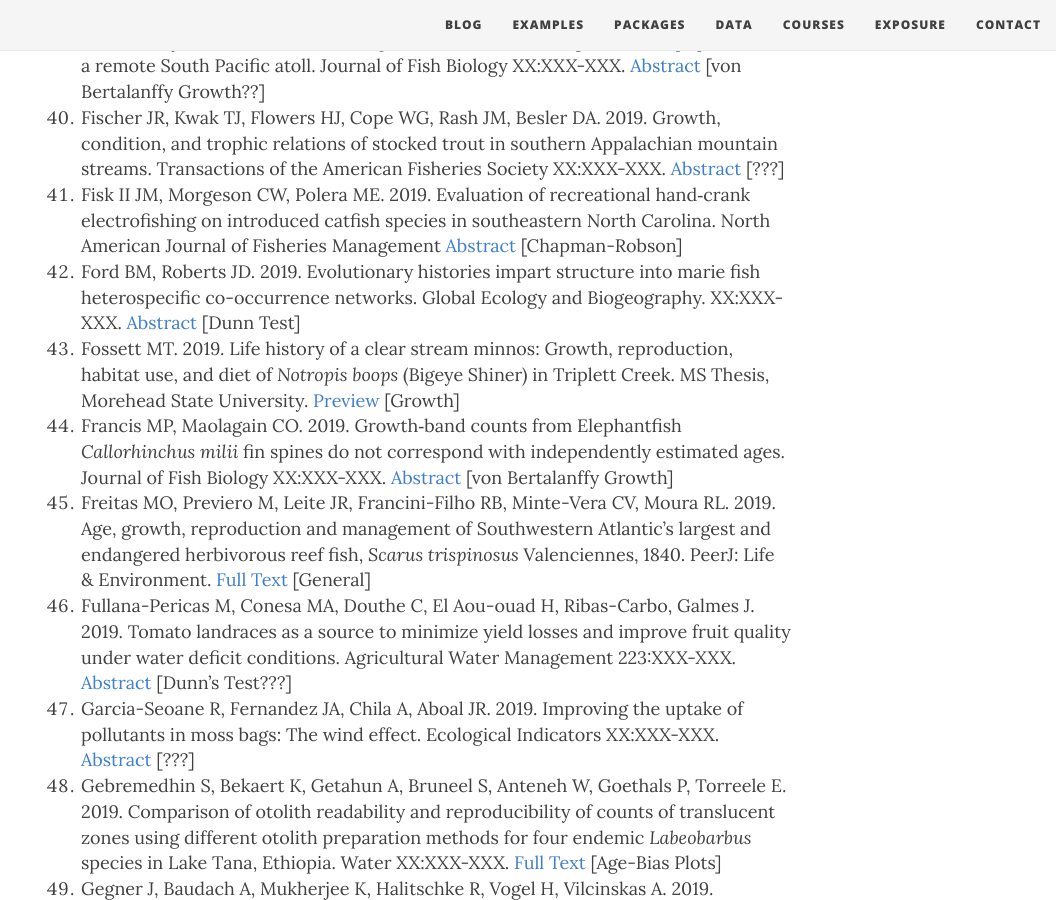
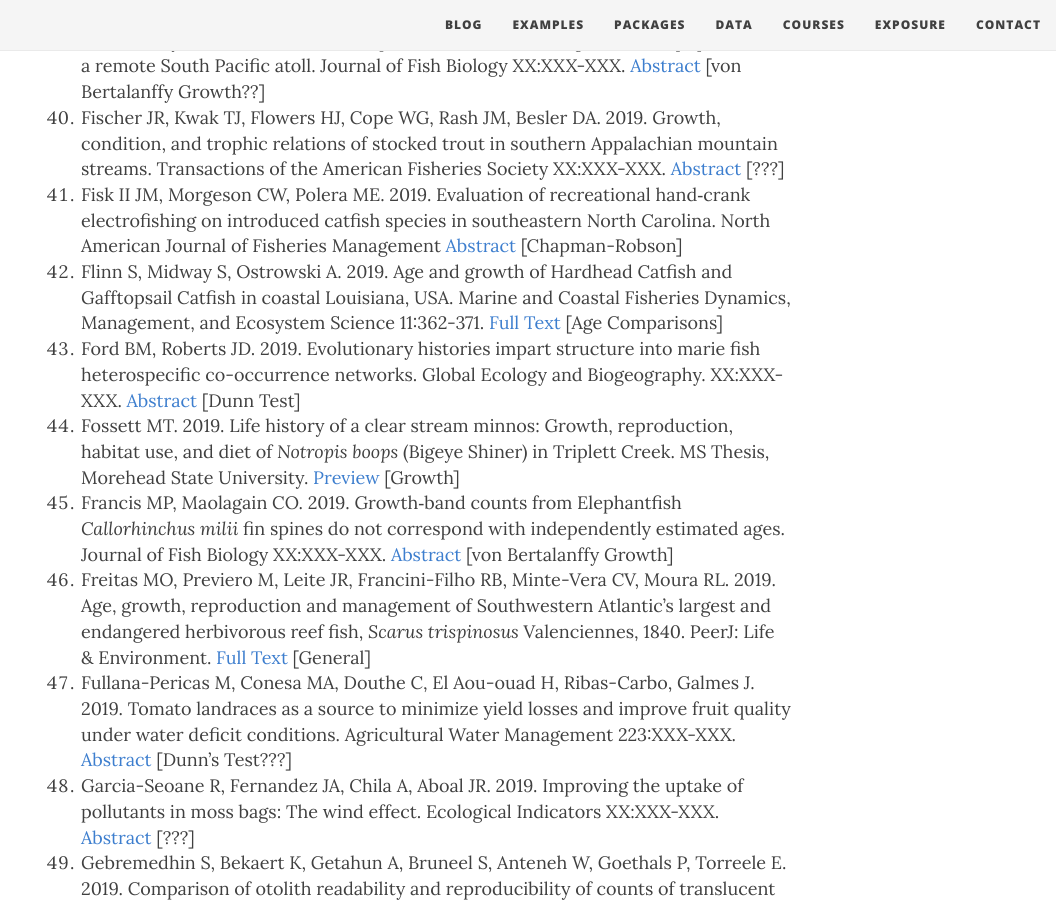
Before and after one commit to droglenc/fishR, a Jekyll site: the page built from exposure/exposure-citations19.md, in a window 1280 px wide and 900 px high, scrolled down 3943 px. Shown: the whole window, without its empty margins (224-1280 px from the left). Built offline with Jekyll 4.4.1, drawn with Linux system fonts in a browser that asks for light colours; nearby versions of some CDN libraries; some of the changed lines change nothing that is shown.

Commit message:
Update exposure-citations19.md

```diff
--- a/exposure/exposure-citations19.md
+++ b/exposure/exposure-citations19.md
@@ -5,7 +5,7 @@ subtitle: fishR and FSA is Being Used!!
 css: "/css/exposure-citation.css"
 ---
 
-The [**IFAR** book](http://derekogle.com/IFAR/), **fishR** website, or the **FSA** package were cited in the following <span id="contact-div">136</span> publications.
+The [**IFAR** book](http://derekogle.com/IFAR/), **fishR** website, or the **FSA** package were cited in the following <span id="contact-div">137</span> publications.
 
 1. Achilleos K, Smith AM, Gordon DP. 2019. The articulated bryozoan genus *Cellaria* in the southern Zealandian Region: distribution and associated fauna. Marine Biodiversiety XX:XXX-XXX. [Abstract](https://link.springer.com/article/10.1007/s12526-019-01009-y) [???]
 1. Albert LT, Junge C, Myrlund MK. 2019. Young mums are rebuilding the Spurdog stock (*Squalus acanthias* L.) in Norwegian waters. ICES Journal of Marine Science XX:XXX-XXX. [Abstract](https://academic.oup.com/icesjms/advance-article-abstract/doi/10.1093/icesjms/fsz156/5543885) [???]
@@ -49,6 +49,7 @@ amphibian conservation. Aquatic Conservation: Marine and Freshwater Ecosystems X
 1. Filous A, Lennox RJ, Coleman RR, Friedlander AM, Clua EEG, Danylchuk AJ. 2019. Life-history characteristics of an exploited bonefish *Albula glossodonta* population in a remote South Pacific atoll. Journal of Fish Biology XX:XXX-XXX. [Abstract](https://onlinelibrary.wiley.com/doi/abs/10.1111/jfb.14057) [von Bertalanffy Growth??]
 1. Fischer JR, Kwak TJ, Flowers HJ, Cope WG, Rash JM, Besler DA. 2019. Growth, condition, and trophic relations of stocked trout in southern Appalachian mountain streams. Transactions of the American Fisheries Society XX:XXX-XXX. [Abstract](https://afspubs.onlinelibrary.wiley.com/doi/abs/10.1002/tafs.10170) [???]
 1. Fisk II JM, Morgeson CW, Polera ME. 2019. Evaluation of recreational hand‐crank electrofishing on introduced catfish species in southeastern North Carolina. North American Journal of Fisheries Management [Abstract](https://afspubs.onlinelibrary.wiley.com/doi/abs/10.1002/nafm.10255) [Chapman-Robson]
+1. Flinn S, Midway S, Ostrowski A. 2019. Age and growth of Hardhead Catfish and Gafftopsail Catfish in coastal Louisiana, USA. Marine and Coastal Fisheries Dynamics, Management, and Ecosystem Science 11:362-371. [Full Text]() [Age Comparisons]
 1. Ford BM, Roberts JD. 2019. Evolutionary histories impart structure into marie fish heterospecific co-occurrence networks. Global Ecology and Biogeography. XX:XXX-XXX. [Abstract](https://onlinelibrary.wiley.com/doi/abs/10.1111/geb.12934) [Dunn Test]
 1. Fossett MT. 2019. Life history of a clear stream minnos: Growth, reproduction, habitat use, and diet of *Notropis boops* (Bigeye Shiner) in Triplett Creek. MS Thesis, Morehead State University. [Preview](https://search.proquest.com/openview/e35a5cd137f02f1d12d41cf60f066ade/1?pq-origsite=gscholar&cbl=18750&diss=y) [Growth]
 1. Francis MP, Maolagain CO. 2019. Growth‐band counts from Elephantfish *Callorhinchus milii* fin spines do not correspond with independently estimated ages. Journal of Fish Biology XX:XXX-XXX. [Abstract](https://onlinelibrary.wiley.com/doi/abs/10.1111/jfb.14060) [von Bertalanffy Growth]
```
